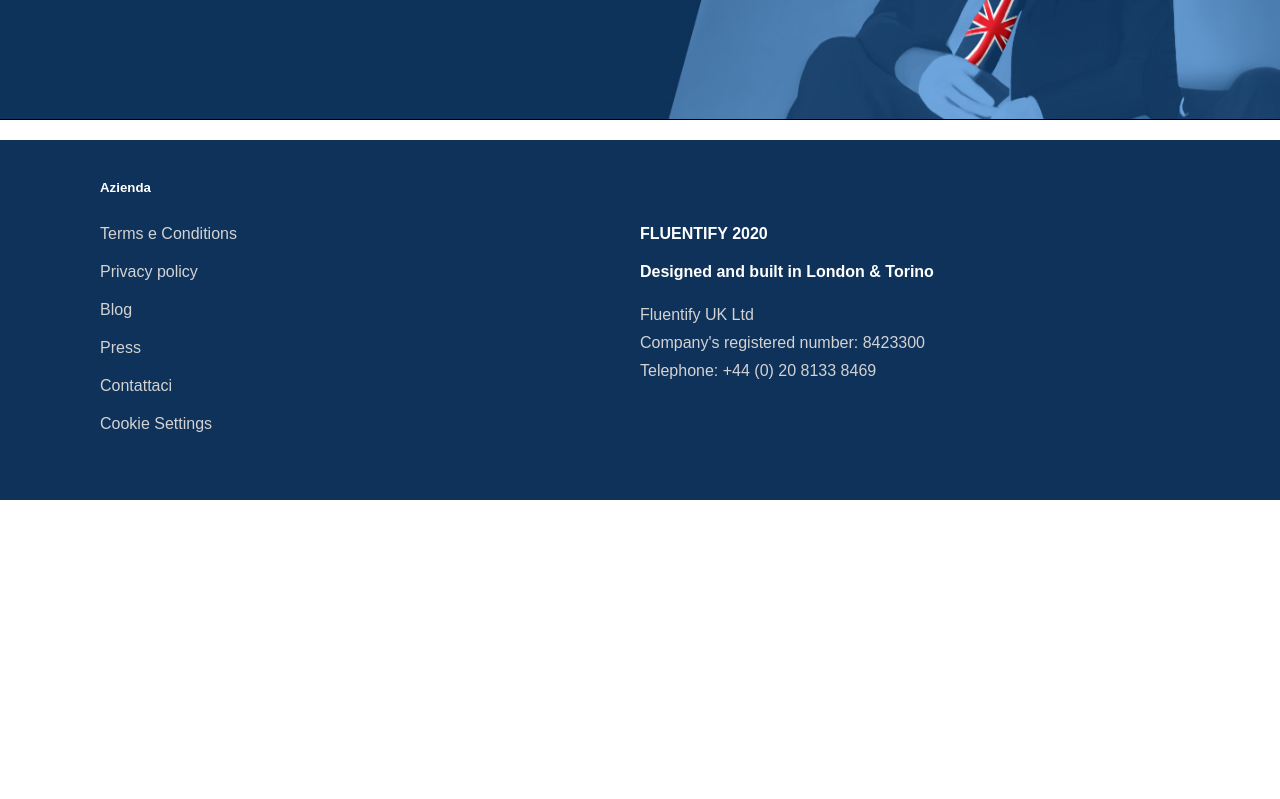
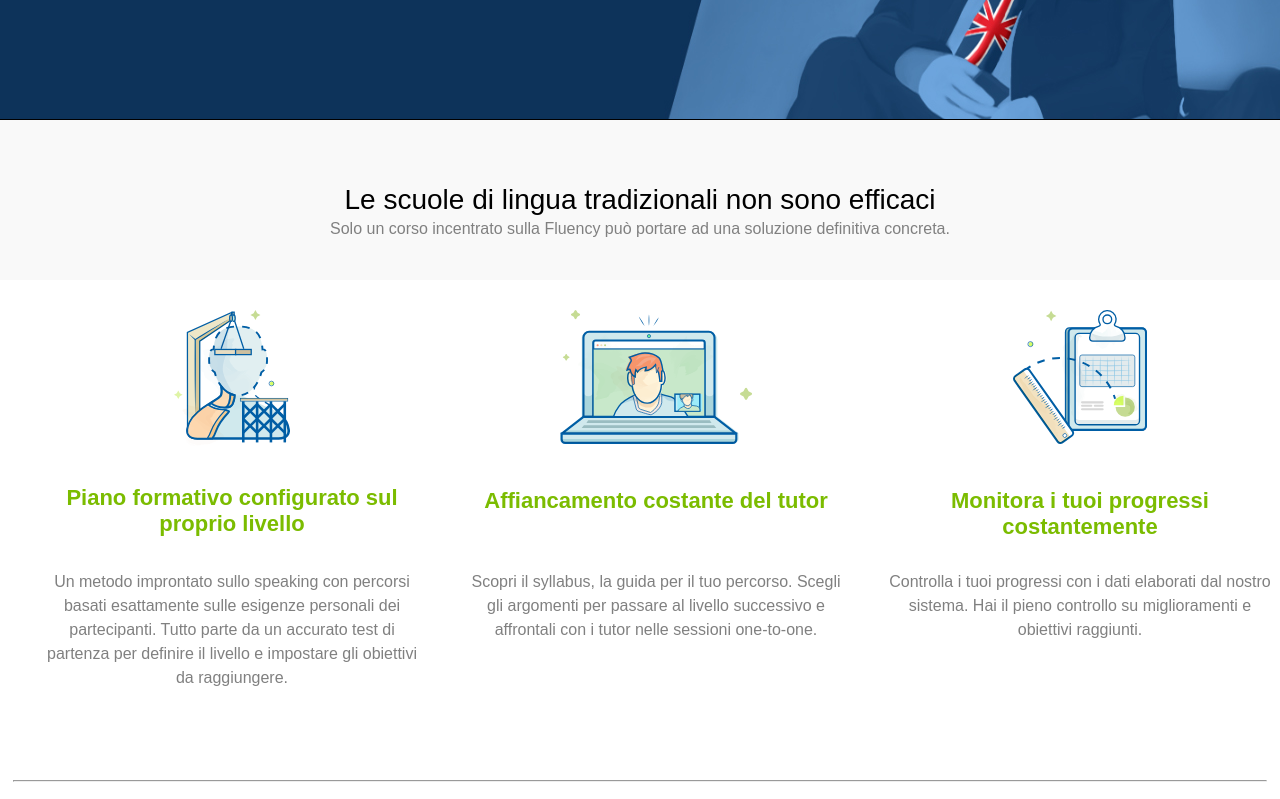
Before and after one commit to Alumina14/html-css-fluentify, a plain HTML site: page index.html in a window 1280 px wide. Shown: the part 380-1179 px from the top of the page. Before the commit the page ends 880 px from the top, so only its background shows below. Drawn offline with Linux system fonts and the light colour scheme.

Commit message:
Caricamento primi due blocchi del main. Tanti errori in corso d'opera.

```diff
--- a/css/style.css
+++ b/css/style.css
@@ -163,3 +163,89 @@ text-decoration: underline;
   text-align: justify;
   line-height: 28px;
 }
+/*FINE FOOTER*/
+
+/* PRIMO BLOCCO */
+
+.primoblocco{
+  height: 160px;
+  background-color: #F9F9F9;
+  position: relative;
+}
+#primop{
+  text-align: center;
+    position:absolute;
+    top: 50%;
+    left: 50%;
+    transform: translate(-50%,-50%);
+    font-size: 28px;
+}
+#secondop{
+  text-align: center;
+    position:absolute;
+    top: 68%;
+    left: 50%;
+    transform: translate(-50%,-50%);
+    color: grey;
+    font-size: 16px;
+}
+/* FINE PRIMO BLOCCO */
+
+/*SECONDO BLOCCO */
+
+.secondoblocco{
+  background-color: white;
+  height: 500px;
+
+}
+.secondoblocco img{
+  width:30%;
+  height: auto;
+}
+#resize{
+  width: 50%;
+  height: auto;
+  margin-bottom: 5px;
+
+}
+
+#resize2{
+  width: 35%;
+  height: auto;
+  margin-bottom: 5px;
+}
+
+.primo{
+float:left;
+width: 30%;
+margin-left: 40px;
+margin-top: 30px;
+text-align: center;
+}
+
+.primo h4{
+color: #7BBC00;
+font-size: 22px;
+margin-top: 35px;
+}
+
+.primo p{
+  color: grey;
+  margin-top: 30px;
+}
+
+hr{
+  color: rgba(69,69,69,0.2);
+  width: 98%;
+  margin: auto;
+}
+
+.secondo1{
+  float: left;
+  width: 30%;
+  margin-left: 40px;
+  color: grey;
+  line-height: 24px;
+  text-align: center;
+  margin-top: 30px;
+}
--- a/index.html
+++ b/index.html
@@ -22,10 +22,38 @@
     </nav>
     <header>
       <h1>Scegli l'inglese studiato per i <br> professionisti</h1><button class="button3" type="button" name="button2">STRUTTURA UN PIANO</button>
-    </div>
     </header>
 
     <main>
+      <div class="primoblocco">
+        <p id="primop">Le scuole di lingua tradizionali non sono efficaci</p>
+        <p id="secondop">Solo un corso incentrato sulla Fluency può portare ad una soluzione definitiva concreta.</p>
+      </div>
+      <div class="secondoblocco">
+        <div class="primo">
+          <img src="img/secondoblocco1.svg" alt="formativo">
+          <h4>Piano formativo configurato sul proprio livello</h4>
+        </div>
+        <div class="primo">
+          <img id="resize" src="img/secondoblocco2.svg" alt="formativo">
+          <h4>Affiancamento costante del tutor</h4>
+        </div>
+        <div class="primo">
+          <img id="resize2" src="img/secondoblocco3.svg" alt="formativo">
+          <h4>Monitora i tuoi progressi costantemente</h4>
+        </div>
+        <div class="secondo1">
+          <p>Un metodo improntato sullo speaking con percorsi basati esattamente sulle esigenze personali dei partecipanti. Tutto parte da un accurato test di partenza per definire il livello e impostare gli obiettivi da raggiungere.</p>
+        </div>
+        <div class="secondo1">
+          <p>Scopri il syllabus, la guida per il tuo percorso. Scegli gli argomenti per passare al livello successivo e affrontali con i tutor nelle sessioni one-to-one.</p>
+        </div>
+        <div class="secondo1">
+          <p>Controlla i tuoi progressi con i dati elaborati dal nostro sistema. Hai il pieno controllo su miglioramenti e obiettivi raggiunti. </p>
+        </div>
+
+      </div>
+      <hr>
     </main>
 
 
```
Also changed, not shown: img/secondoblocco1.svg (added), img/secondoblocco2.svg (added), img/secondoblocco3.svg (added).
